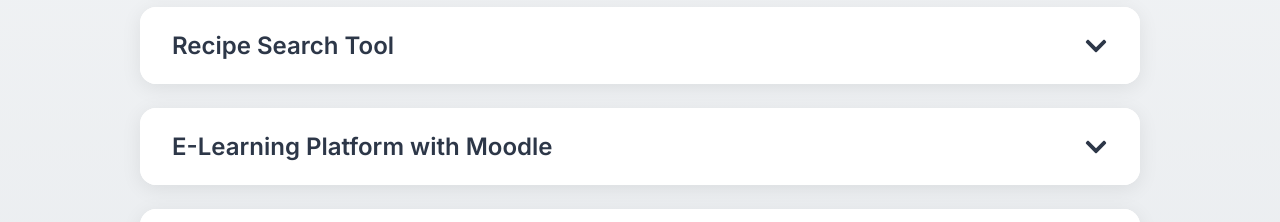
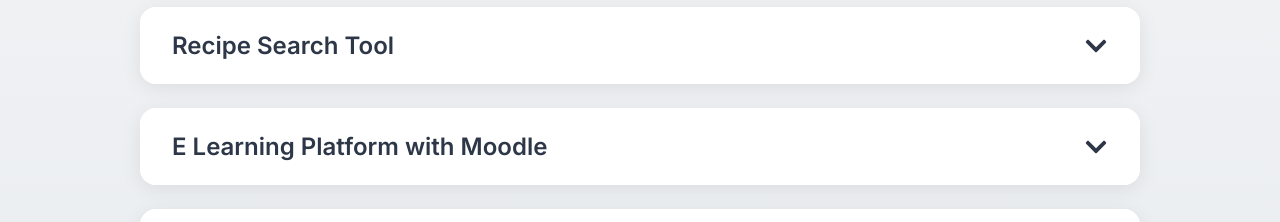
Before and after one commit to danu38/my_portfolio, a React (Vite) app: page / in a window 1280 px wide. Shown: the part 1400-1622 px from the top of the page. Built offline with nearby package versions, Linux system fonts and the light colour scheme.

Commit message:
Fix project title formatting in Projects component

```diff
--- a/src/components/Projects.jsx
+++ b/src/components/Projects.jsx
@@ -171,7 +171,7 @@
       live: 'https://recepielibrary.netlify.app/'
     },
     {
-      title: 'E-Learning Platform with Moodle',
+      title: 'E Learning Platform with Moodle',
       description: 'Set up and configured a full Moodle-based e-learning website. Created and managed training courses focused on WordPress development, including course structure, content uploads, and user access management.',
       technologies: ['Moodle', 'PHP', 'MySQL', 'HTML5', 'CSS3'],
       github: 'https://github.com/danu38',
```
